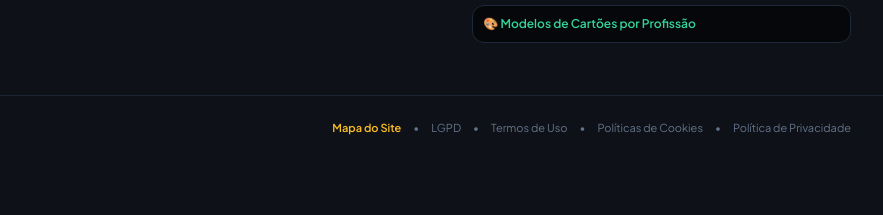
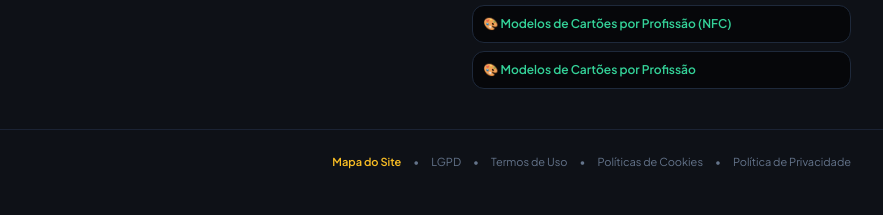
Before and after one commit to joaomarcos-ltg/home-ltg, a plain HTML site: page index.html in a window 1280 px wide. Shown: the part 4280-4495 px from the top of the page, 397-1280 px from the left. Drawn offline with nearby package versions, Linux system fonts and the light colour scheme; a script that the page names is missing.

Commit message:
Novo cartao digital LTG e catalogo de modelos por profissao

```diff
--- a/index.html
+++ b/index.html
@@ -538,6 +538,7 @@
           </a>
           <a href="https://airgo.bio/legiaotecnica" target="_blank" class="block p-2.5 rounded-xl bg-obsidian border border-slate-800 hover:border-gold-500/40 text-slate-300 transition">
             💳 Cartão de Visitas LTG - Com Chip (NFC)</a>
+          <a href="modelos-cartoes.html" class="block p-2.5 rounded-xl bg-obsidian border border-slate-800 hover:border-emerald-500/40 text-emerald-400 font-semibold transition">🎨 Modelos de Cartões por Profissão (NFC)</a>
           <a href="modelos-cartoes.html" class="block p-2.5 rounded-xl bg-obsidian border border-slate-800 hover:border-emerald-500/40 text-emerald-400 font-semibold transition">🎨 Modelos de Cartões por Profissão
           </a>
         </div>
```
